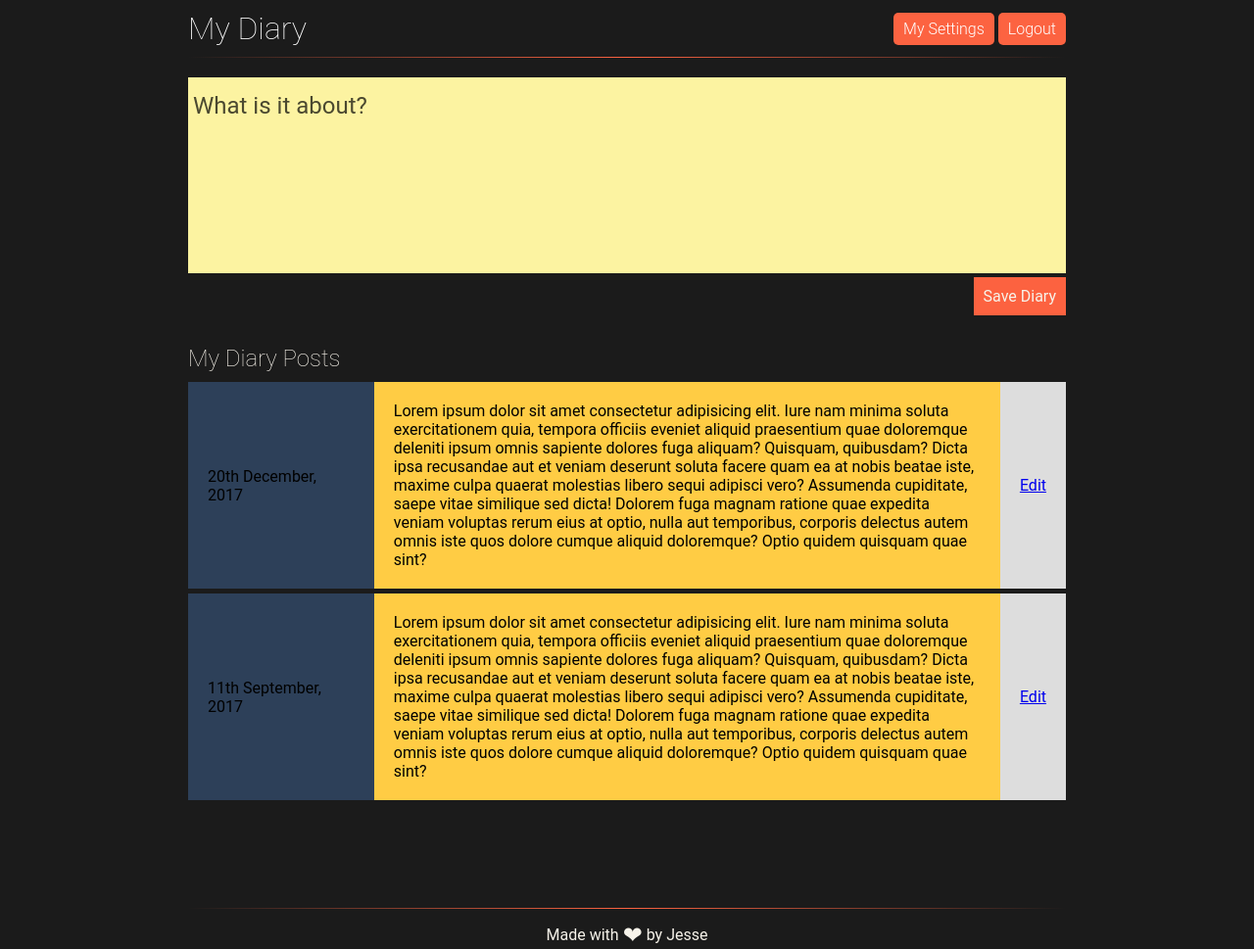
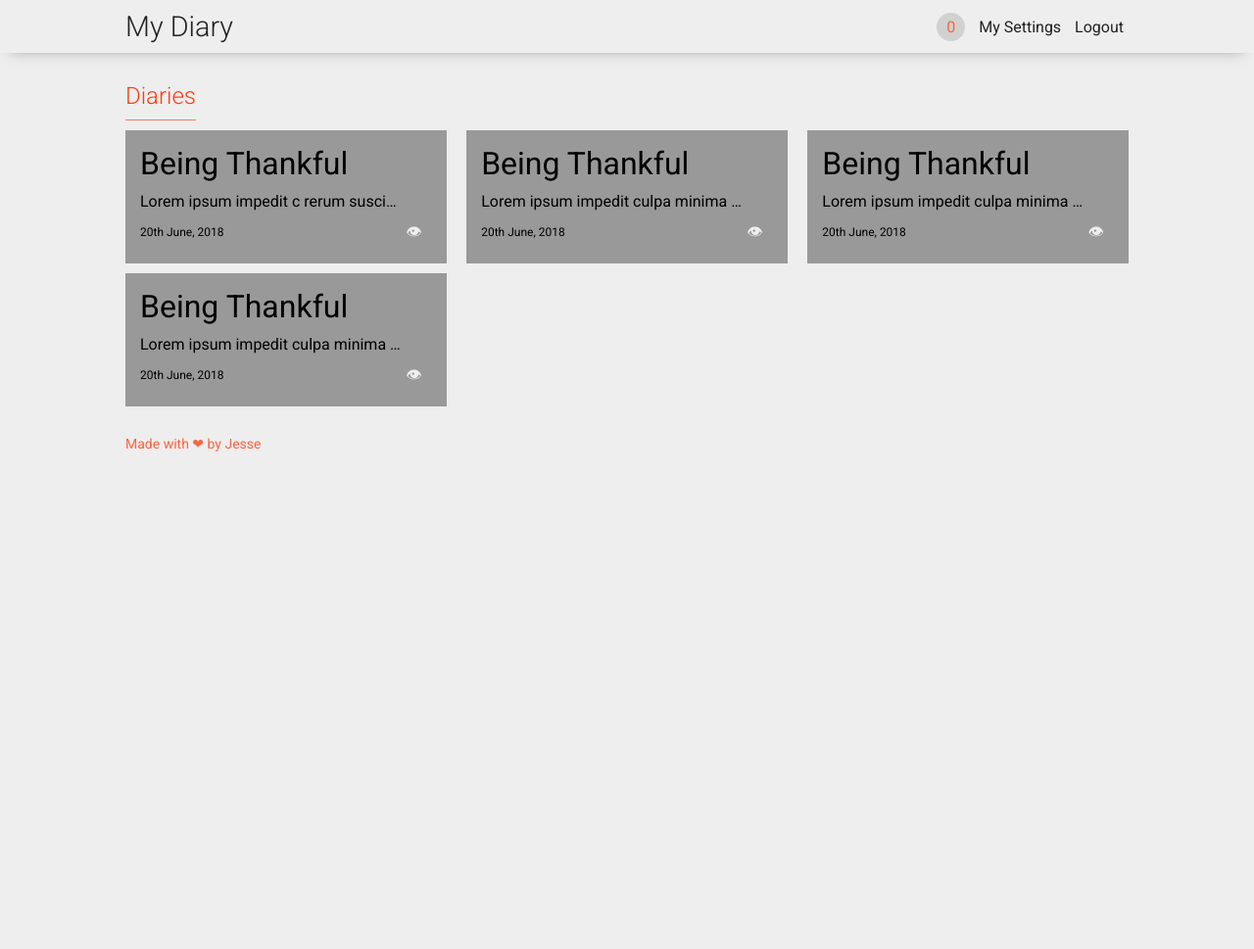
Before and after one commit to jesseinit/my-diary, a plain HTML site: page dashboard.html in a window 1280 px wide. Shown: the whole page at 98% size. After the commit the page ends 800 px from the top, so only its background shows below. Drawn offline with Linux system fonts and the light colour scheme.

Commit message:
Site-wide styling

```diff
--- a/css/styles.css
+++ b/css/styles.css
@@ -1,4 +1,5 @@
 /* CSS RESET STARTS */
+@import url('https://fonts.googleapis.com/css?family=Roboto:300,400');
 html {
   box-sizing: border-box;
 }
@@ -10,7 +11,12 @@ html {
 }
 
 *::placeholder {
-	color: rgba(0, 0, 0, 0.7);
+  color: rgba(0, 0, 0, 0.548);
+}
+
+a {
+  color: rgb(106, 106, 248);
+  text-decoration: none;
 }
 
 body,
@@ -31,8 +37,7 @@ ul {
 body {
   font-size: 16px;
   font-family: 'Roboto', sans-serif;
-	background: rgb(27, 27, 27);
-	/* background: url('/ui/img/hero-bg.jpg') 100%/100% no-repeat fixed; */
+  background: #eee;
 }
 
 ol,
@@ -54,11 +59,21 @@ img {
 /* CSS RESET ENDS */
 
 .container {
-	width: 70%;
+  width: 80%;
   margin: 0 auto;
 }
 
+.site-background {
+  background-image: url('https://i.imgur.com/uvS4Gk3.jpg');
+  background-attachment: fixed;
+  background-size: cover;
+}
+
 /* HEADER RULES STARTS */
+#site-header {
+  box-shadow: 0px 10px 14px -11px #8f8f8fbe;
+}
+
 .nav {
   display: flex;
   justify-content: space-between;
@@ -67,54 +82,49 @@ img {
 }
 
 .nav-logo {
-	font-size: 2em;
+  font-size: 1.8em;
   font-weight: 200;
   text-decoration: none;
-	color: white;
+  color: #222;
   transition: color 400ms ease;
 }
 
 .nav-logo:hover {
-	color: #fc6341;
+  color: #888;
 }
 
 .nav-menu-item {
   display: inline-block;
+  padding: 0 5px;
+}
+
+.nav-menu-item a {
+  font-size: 16px;
+  text-decoration: none;
+  color: #222;
+  border-radius: 5px;
+  transition: all 400ms ease;
 }
 
 .nav-menu-item:hover > a {
-	background-color: #ff795e;
-}
-
-.nav-menu-item a {
-	background-color: #fc6341;
-	font-size: 16px;
-	text-decoration: none;
-	color: white;
-	border-radius: 5px;
-	padding: 7px 10px;
-	font-weight: 300;
-	transition: all 400ms ease;
+  color: #888;
 }
 /* HEADER RULES ENDS */
 
 /* HERO RULES STARTS */
-#site-main {
-	margin-bottom: 100px;
-}
-
 .hero {
   padding-top: 100px;
 }
 
 .hero-caption {
-	font-size: 2.7em;
-	font-weight: 200;
-	color: #f7f3ea;
+  font-size: 2.3em;
+  font-weight: lighter;
+  line-height: 1.5;
+  color: #444;
 }
 
 .hero-tagline {
-	margin-top: 20px;
+  margin-top: 50px;
   font-weight: 300;
   font-size: 1.5em;
   line-height: 2;
@@ -138,59 +148,33 @@ img {
   border: none;
   outline: 0;
 }
-
 /* HERO RULES ENDS */
 
 /* SITE FOOTER */
 #site-footer {
-	display: flex;
-	padding: 10px 0 0;
-	color: #f7f3ea;
+  position: relative;
 }
 
 #site-footer p {
-	text-align: center;
-}
-
-.hrule {
-	margin: 0 0 10px;
-	border: 0;
-	height: 1px;
-	background-image: linear-gradient(
-		to right,
-		rgba(252, 99, 65, 0),
-		rgb(252, 99, 65),
-		rgba(252, 99, 65, 0)
-	);
-}
-
-.hrule1 {
-	margin: 0 0 10px;
-	border: 0;
-	height: 1px;
-	background-image: linear-gradient(
-		to right,
-		rgb(252, 99, 65),
-		rgba(252, 99, 65, 0)
-	);
-}
-
-#site-footer p span {
-	position: relative;
-	top: 3px;
-	font-size: 1.5em;
+  margin-top: 20px;
+  height: 70px;
+  margin-bottom: 5px;
+  font-size: 14px;
+  color: #fc6341;
 }
 /* END OF FOOTER */
 
+/* FORM STYLES */
 .form_wrapper {
   padding: 30px;
-	margin: 30px auto;
-	width: 500px;
+  margin: 80px auto;
+  width: 350px;
   background: #fff;
+  box-shadow: 0 5px 30px -5px #888;
 }
 
 .form_wrapper p {
-	font-size: 2em;
+  font-size: 20px;
   margin-bottom: 20px;
   text-align: center;
 }
@@ -199,24 +183,17 @@ img {
   margin-bottom: 10px;
 }
 
-.form_email {
-	font-size: 1.2em;
-	padding: 10px;
+.form_email,
+.form_password {
+  padding: 10px 5px;
   width: 100%;
   margin-top: 5px;
   border: none;
   outline: none;
-	background: rgba(26, 25, 25, 0.2);
+  border-bottom: 1px solid #888;
+  font-size: 14px;
 }
-.form_password {
-	font-size: 1.2em;
-	padding: 10px;
-	width: 100%;
-	margin-top: 5px;
-	border: none;
-	outline: none;
-	background: rgba(26, 25, 25, 0.2);
-}
+
 .login-button {
   margin-top: 10px;
   background-color: #fc6240;
@@ -230,18 +207,35 @@ img {
 
 .login-button:hover {
   background: rgb(255, 124, 95);
-	/* color: #f7f3ea; */
+}
+/* END OF FORM STYLES */
+
+.form_wrapper span {
+  margin-bottom: 20px;
+  text-align: center;
+  font-size: 12px;
 }
 
-.form_wrapper span {
-	/* font-size: 1em; */
-	margin-bottom: 20px;
-	text-align: center;
+.diary-form-wrapper {
+  margin: 20px 0;
 }
-/* ++++++++++++++++++++++++++++++++++++++++++++++++++++++ */
-.diary-form-wrapper {
-	/* background: red; */
-	margin-bottom: 20px;
+
+.diary-form-wrapper-container {
+  background: #fcf3a1;
+}
+
+.diary-form-wrapper-container {
+  box-shadow: 0 10px 30px -10px rgb(110, 110, 110);
+}
+
+.diary-title {
+  border: none;
+  outline: none;
+  font-size: 2em;
+  display: block;
+  width: 100%;
+  background: inherit;
+  padding: 5px;
 }
 
 .diary-body {
@@ -253,56 +247,90 @@ img {
   max-width: 100%;
   padding: 5px;
   resize: none;
-	font-size: 1.5em;
+  font-size: 16px;
   background: #fcf3a1;
   border: none;
   outline: none;
 }
+
 .diary-button {
+  margin-top: 10px;
   padding: 10px;
   font-size: 1em;
   border: none;
   outline: none;
   font-family: inherit;
-	background: #fc6240;
   color: #f7f3ea;
   float: right;
+  background-color: #fc6341;
+  text-decoration: none;
+  color: white;
+  border-radius: 5px;
+  transition: all 400ms ease;
 }
 
-.dairy-header {
+.diary-button:hover {
+  background-color: #ff3c10;
+}
+
+.diary-post {
+  display: flex;
+  justify-content: space-between;
+}
+
+.diary-header {
   padding: 10px 0;
   font-size: 1.5em;
-	color: #f7f3ea;
+  color: #ff3c10;
+  display: inline-block;
+  border-bottom: 1px solid #ff795e;
   font-weight: 200;
 }
 
-.dairy-post-item {
-	background: #eeeeee;
-	margin-bottom: 5px;
+.diary-cards-wrapper {
   display: flex;
+  flex-wrap: wrap;
+  justify-content: space-between;
+  margin: 10px 0;
 }
 
-.dairy-post-date,
-.dairy-post-content,
-.dairy-post-edit {
-	align-items: center;
-	justify-content: center;
+.diary-card-info {
   display: flex;
-	padding: 20px;
+  justify-content: space-between;
+  font-size: 12px;
 }
 
-.dairy-post-date {
-	background: #2d4059;
-	flex: 1;
+.diary-card {
+  width: 32%;
+  padding: 15px;
+  margin-bottom: 10px;
+  background: #999;
 }
-.dairy-post-content {
-	background: #fc4;
-	flex: 4;
+
+.diary-card-title {
+  font-size: 2em;
+  margin-bottom: 10px;
 }
-.dairy-post-edit {
-	flex: 0;
-	background: #ddd;
+
+.diary-card-body {
+  margin-bottom: 10px;
+  width: 90%;
+  white-space: nowrap;
+  overflow: hidden;
+  text-overflow: ellipsis;
 }
+
+.diary-card-date {
+  margin-bottom: 5px;
+  padding: 5px 0;
+}
+
+.diary-card-view a {
+  font-size: 16px;
+  padding: 5px 10px;
+  color: #eee;
+}
+
 .settings-wrapper {
   margin-top: 30px;
   color: #fff;
@@ -319,3 +347,20 @@ img {
   font-size: 0.85em;
   margin-bottom: 2px;
 }
+.settings-title {
+  font-size: 1.2em;
+  margin-bottom: 10px;
+}
+
+.settings-tag {
+  font-weight: 300;
+  font-size: 0.85em;
+  margin-bottom: 2px;
+}
+
+.diary-totals {
+  background: #d1d1d1;
+  border-radius: 100%;
+  padding: 5px 10px;
+  color: #fc6240;
+}
--- a/dashboard.html
+++ b/dashboard.html
@@ -16,6 +16,9 @@
         <a href="./" class="nav-logo">My Diary</a>
         <ul class="nav-menu-wrapper">
           <li class="nav-menu-item">
+            <span class="diary-totals" title="Number of diaries you have since registration">0</span>
+          </li>
+          <li class="nav-menu-item">
             <a href="./settings.html">My Settings</a>
           </li>
           <li class="nav-menu-item">
@@ -23,59 +26,65 @@
           </li>
         </ul>
       </nav>
-      <hr class="hrule">
     </div>
   </header>
   <main id="site-main">
     <div class="container">
       <section class="diary">
         <div class="diary-form-wrapper">
-          <form action="/entries">
-            <!-- <div>
-              <input class="diary-title" type="text" placeholder="Diary Title">
-            </div> -->
-            <div>
-              <textarea class="diary-body" name="" id="" cols="30" rows="10" placeholder="What is it about?"></textarea>
+          <p class="diary-header">Diaries</p>
+          <br>
+          <div class="diary-cards-wrapper">
+            <div class="diary-card">
+              <p class="diary-card-title">Being Thankful</p>
+              <p class="diary-card-body">Lorem ipsum impedit c rerum suscipit at itaque autem illum quae eius quisquam unde!</p>
+              <div class="diary-card-info">
+                <span class="diary-card-date">20th June, 2018</span>
+                <span class="diary-card-view">
+                  <a href="">&#128065;</a>
+                </span>
+              </div>
             </div>
-            <div class="clearfix">
-              <button class="diary-button" type="submit">Save Diary</button>
+            <div class="diary-card">
+              <p class="diary-card-title">Being Thankful</p>
+              <p class="diary-card-body">Lorem ipsum impedit culpa minima et exercitationem perferendis facilis rerum suscipit at itaque autem illum
+                quae eius quisquam unde!</p>
+              <div class="diary-card-info">
+                <span class="diary-card-date">20th June, 2018</span>
+                <span class="diary-card-view">
+                  <a href="">&#128065;</a>
+                </span>
+              </div>
             </div>
-          </form>
-        </div>
-        <div class="dairy">
-          <p class="dairy-header">My Diary Posts</p>
-          <ul class="dairy-post">
-            <li class="dairy-post-item">
-              <span class="dairy-post-date">20th December, 2017</span>
-              <div class="dairy-post-content">Lorem ipsum dolor sit amet consectetur adipisicing elit. Iure nam minima soluta exercitationem quia, tempora
-                officiis eveniet aliquid praesentium quae doloremque deleniti ipsum omnis sapiente dolores fuga aliquam?
-                Quisquam, quibusdam? Dicta ipsa recusandae aut et veniam deserunt soluta facere quam ea at nobis beatae iste,
-                maxime culpa quaerat molestias libero sequi adipisci vero? Assumenda cupiditate, saepe vitae similique sed
-                dicta! Dolorem fuga magnam ratione quae expedita veniam voluptas rerum eius at optio, nulla aut temporibus,
-                corporis delectus autem omnis iste quos dolore cumque aliquid doloremque? Optio quidem quisquam quae sint?</div>
-              <a class="dairy-post-edit" href="/entry/id">Edit</a>
-            </li>
-            <li class="dairy-post-item">
-              <span class="dairy-post-date">11th September, 2017</span>
-              <div class="dairy-post-content">Lorem ipsum dolor sit amet consectetur adipisicing elit. Iure nam minima soluta exercitationem quia, tempora
-                officiis eveniet aliquid praesentium quae doloremque deleniti ipsum omnis sapiente dolores fuga aliquam?
-                Quisquam, quibusdam? Dicta ipsa recusandae aut et veniam deserunt soluta facere quam ea at nobis beatae iste,
-                maxime culpa quaerat molestias libero sequi adipisci vero? Assumenda cupiditate, saepe vitae similique sed
-                dicta! Dolorem fuga magnam ratione quae expedita veniam voluptas rerum eius at optio, nulla aut temporibus,
-                corporis delectus autem omnis iste quos dolore cumque aliquid doloremque? Optio quidem quisquam quae sint?</div>
-              <a class="dairy-post-edit" href="/entry/id">Edit</a>
-            </li>
-
-          </ul>
-        </div>
+            <div class="diary-card">
+              <p class="diary-card-title">Being Thankful</p>
+              <p class="diary-card-body">Lorem ipsum impedit culpa minima et exercitationem perferendis facilis rerum suscipit at itaque autem illum
+                quae eius quisquam unde!</p>
+              <div class="diary-card-info">
+                <span class="diary-card-date">20th June, 2018</span>
+                <span class="diary-card-view">
+                  <a href="">&#128065;</a>
+                </span>
+              </div>
+            </div>
+            <div class="diary-card">
+              <p class="diary-card-title">Being Thankful</p>
+              <p class="diary-card-body">Lorem ipsum impedit culpa minima et exercitationem perferendis facilis rerum suscipit at itaque autem illum
+                quae eius quisquam unde!</p>
+              <div class="diary-card-info">
+                <span class="diary-card-date">20th June, 2018</span>
+                <span class="diary-card-view">
+                  <a href="">&#128065;</a>
+                </span>
+              </div>
+            </div>
+          </div>
       </section>
-    </div>
+      </div>
   </main>
   <footer id="site-footer">
     <div class="container">
-      <hr class="hrule">
-      <p>Made with
-        <span>&#10084;</span> by Jesse</p>
+      <p>Made with &#10084; by Jesse</p>
     </div>
   </footer>
 </body>
```
Also changed, not shown: index.html (+3 -7 lines), login.html (+9 -9 lines), register.html (+11 -8 lines), settings.html (+0 -7 lines). Lines whose indentation alone changed are shown as unchanged.
